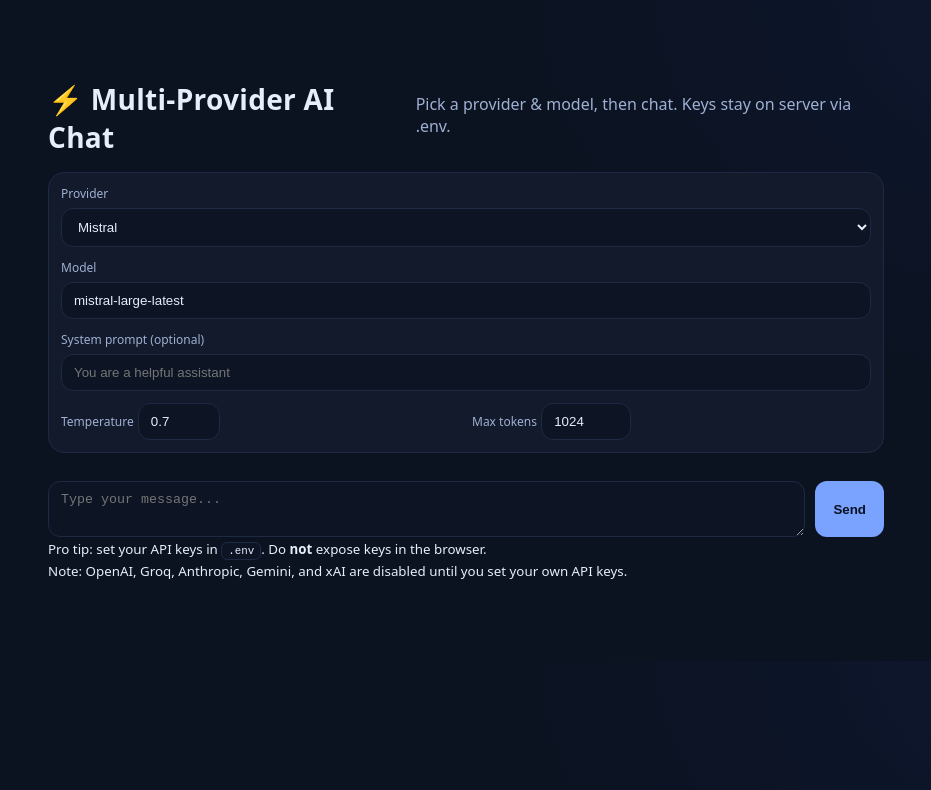
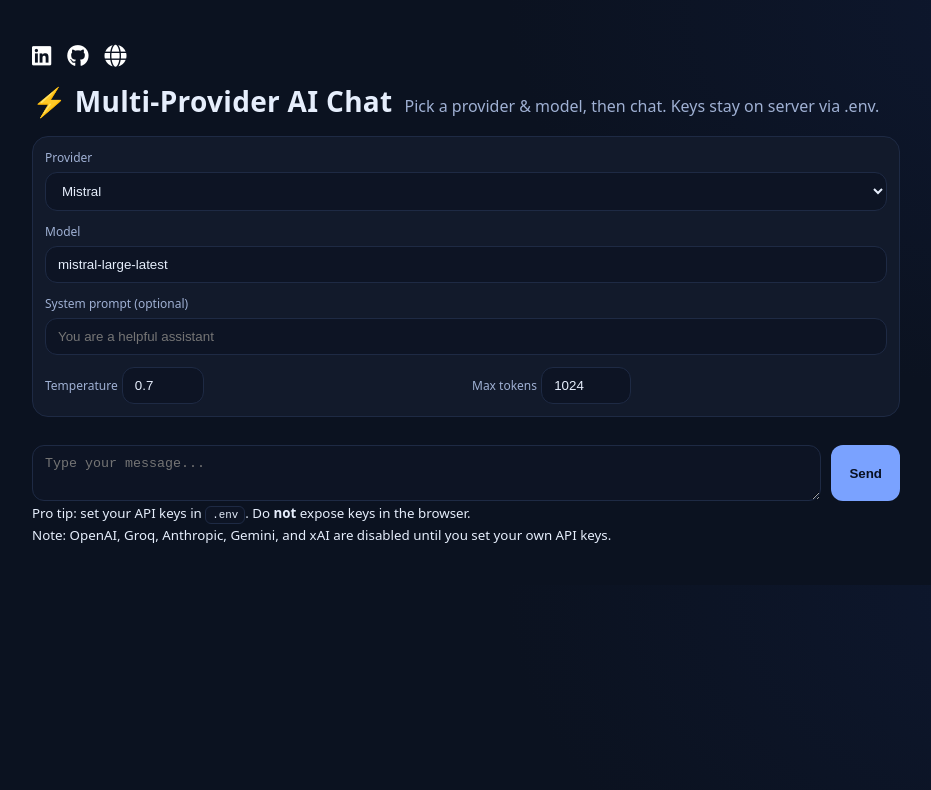
Before and after one commit to Harshsfd/Multi-Bot, a website: page public/index.html in a window 1280 px wide. Shown: the whole page, without its empty margins (174-1105 px from the left). Drawn offline with nearby package versions, Linux system fonts and the light colour scheme.

Commit message:
Update index.html

```diff
--- a/public/index.html
+++ b/public/index.html
@@ -6,12 +6,32 @@
   <title>Multi-Provider AI Chat</title>
   <link rel="stylesheet" href="/styles.css" />
 
+  <!-- Font Awesome for icons -->
+  <link rel="stylesheet" href="https://cdnjs.cloudflare.com/ajax/libs/font-awesome/6.5.0/css/all.min.css">
+
   <!-- Marked.js for Markdown rendering -->
   <script src="https://cdn.jsdelivr.net/npm/marked/marked.min.js"></script>
+
+  <style>
+    .social-links {
+      display: flex;
+      gap: 16px;
+      margin-bottom: 12px;
+    }
+    .social-links a {
+      color: #fff;
+      text-decoration: none;
+      font-size: 22px;
+      transition: opacity 0.2s ease;
+    }
+    .social-links a:hover {
+      opacity: 0.7;
+    }
+  </style>
 </head>
 <body>
+  <div class="app">
 
-  <div class="app">
     <!-- Social Links Section -->
     <div class="social-links">
       <a href="https://www.linkedin.com/in/harshsfd" target="_blank" title="LinkedIn">
@@ -25,7 +45,6 @@
       </a>
     </div>
 
-  <div class="app">
     <header>
       <h1>⚡ Multi-Provider AI Chat</h1>
       <p class="sub">Pick a provider & model, then chat. Keys stay on server via .env.</p>
```
